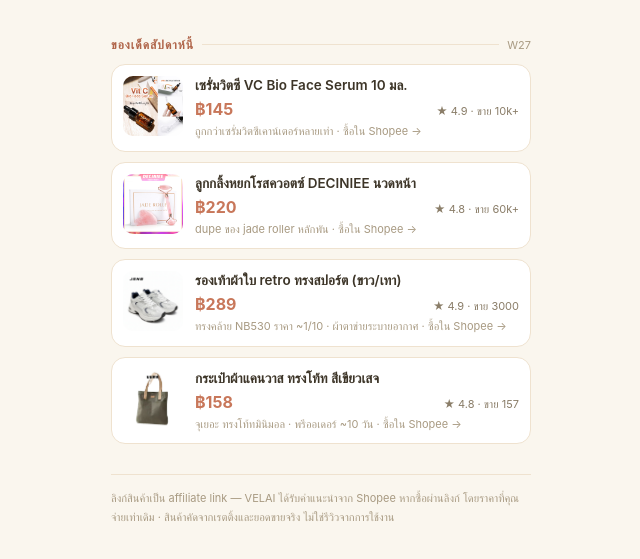
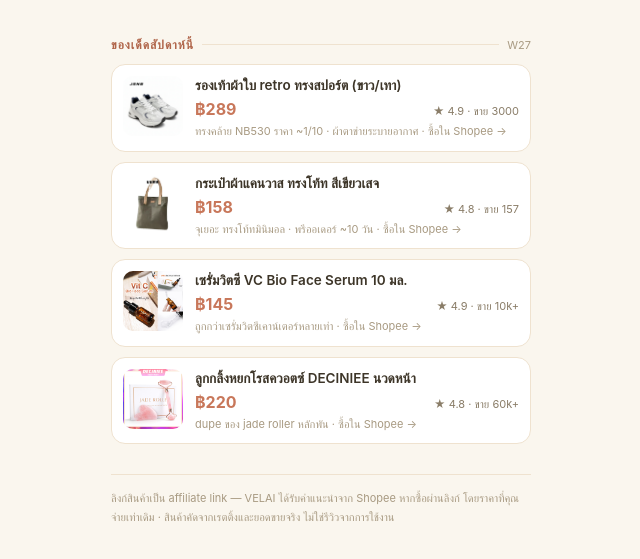
Before and after one commit to kungtenpr/velai-links, a plain HTML site: page index.html in a window 1280 px wide. Shown: the part 311-870 px from the top of the page, without its empty margins (319-959 px from the left). Drawn offline with Linux system fonts and the light colour scheme.

Commit message:
Update link hub 2026-06-28

```diff
--- a/index.html
+++ b/index.html
@@ -171,6 +171,8 @@ function render() {
 
   const byWeek = {};
   items.forEach(p => { (byWeek[p.week] = byWeek[p.week] || []).push(p); });
+  // ของใหม่อยู่บนเสมอ — เรียงในแต่ละสัปดาห์ตาม added (ISO) ใหม่→เก่า (ไม่มี added = ล่างสุด)
+  Object.values(byWeek).forEach(list => list.sort((a, b) => (b.added || "").localeCompare(a.added || "")));
   const weeks = Object.keys(byWeek).sort().reverse().slice(0, MAX_WEEKS);
   const current = STATE.current && weeks.includes(STATE.current) ? STATE.current : weeks[0];
 
--- a/products.json
+++ b/products.json
@@ -15,7 +15,8 @@
       "sold": "10k+",
       "note": "ถูกกว่าเซรั่มวิตซีเคาน์เตอร์หลายเท่า",
       "image": "img/serum.jpg",
-      "link": "https://s.shopee.co.th/6L24geF0NC?sub_id1=2026w26_s4_hub"
+      "link": "https://s.shopee.co.th/6L24geF0NC?sub_id1=2026w26_s4_hub",
+      "added": "2026-06-14"
     },
     {
       "week": "2026-W27",
@@ -26,7 +27,8 @@
       "sold": "60k+",
       "note": "dupe ของ jade roller หลักพัน",
       "image": "img/roller.jpg",
-      "link": "https://s.shopee.co.th/4VaQWCp4L3?sub_id1=2026w26_s5_hub"
+      "link": "https://s.shopee.co.th/4VaQWCp4L3?sub_id1=2026w26_s5_hub",
+      "added": "2026-06-14"
     },
     {
       "week": "2026-W27",
@@ -37,7 +39,8 @@
       "sold": 3000,
       "note": "ทรงคล้าย NB530 ราคา ~1/10 · ผ้าตาข่ายระบายอากาศ",
       "image": "img/sneakers-retro.jpg",
-      "link": "https://s.shopee.co.th/80AdbkI5Z2?sub_id1=2026w26_s4_hub"
+      "link": "https://s.shopee.co.th/80AdbkI5Z2?sub_id1=2026w26_s4_hub",
+      "added": "2026-06-28"
     },
     {
       "week": "2026-W27",
@@ -48,7 +51,8 @@
       "sold": 157,
       "note": "จุเยอะ ทรงโท้ทมินิมอล · พรีออเดอร์ ~10 วัน",
       "image": "img/canvas-tote.jpg",
-      "link": "https://s.shopee.co.th/3g1eSGLdrt?sub_id1=2026w26_s5_hub"
+      "link": "https://s.shopee.co.th/3g1eSGLdrt?sub_id1=2026w26_s5_hub",
+      "added": "2026-06-28"
     }
   ]
 }
```
